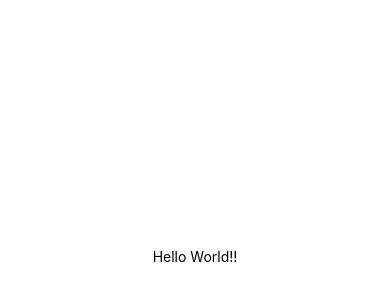
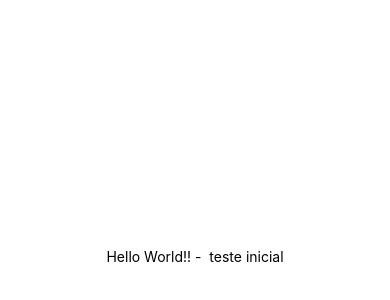
Before and after one commit to nandabalassoni/proffyMobile, a React Native app: screen / in a window 390 px wide. Shown: the part 166-466 px from the top of the page. Built offline with nearby package versions, Linux system fonts and the light colour scheme.

Commit message:
iniciando

```diff
--- a/App.tsx
+++ b/App.tsx
@@ -5,7 +5,7 @@ import { StyleSheet, Text, View } from 'react-native';
 export default function App() {
   return (
     <View style={styles.container}>
-      <Text>Hello World!!</Text>
+      <Text>Hello World!! -  teste inicial</Text>
       <StatusBar style="auto" />
     </View>
   );
```
